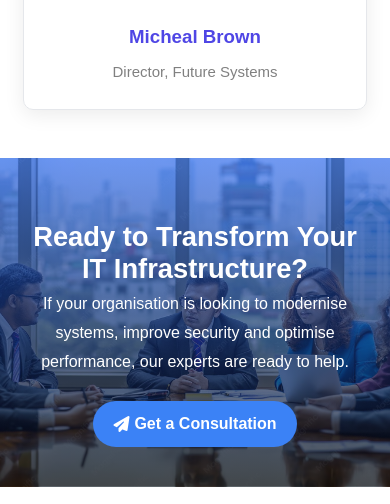
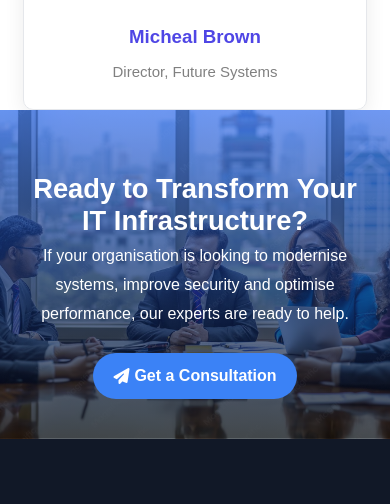
Before and after one commit to Nick-Dev990/IT-company, a plain HTML site: page index.html in a window 390 px wide. Shown: the part 6557-7061 px from the top of the page. Drawn offline with Linux system fonts and the light colour scheme.

Commit message:
Remove CTA margins and connect Gallery sections

```diff
--- a/assets/css/mobile-responsive.css
+++ b/assets/css/mobile-responsive.css
@@ -86,7 +86,7 @@
     .stat h1 { font-size: clamp(2.4rem, 12vw, 3.5rem); }
 
     /* Shared call-to-action and footer spacing. */
-    .contact { width: 100%; padding: 48px 0; }
+    .contact { width: 100%; max-width: none; margin: 0; padding: 0; }
     .background {
         display: flex; width: 100%; max-width: none; margin: 0; height: auto; min-height: 310px; flex-direction: column;
         align-items: center; justify-content: center; padding: 40px 20px;
```
